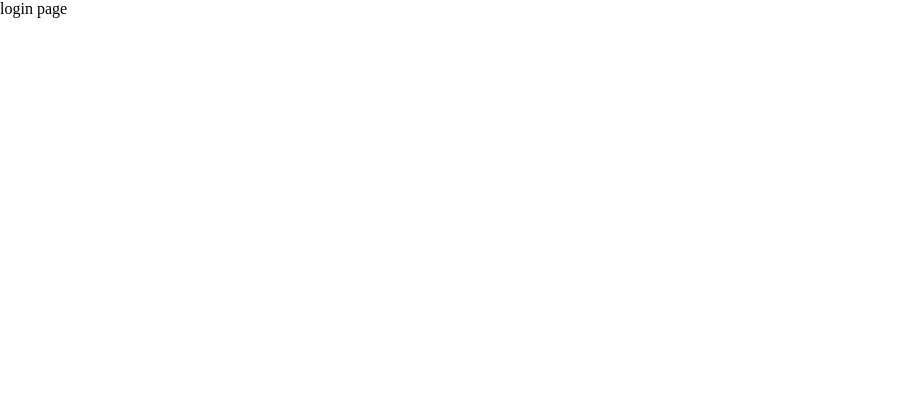
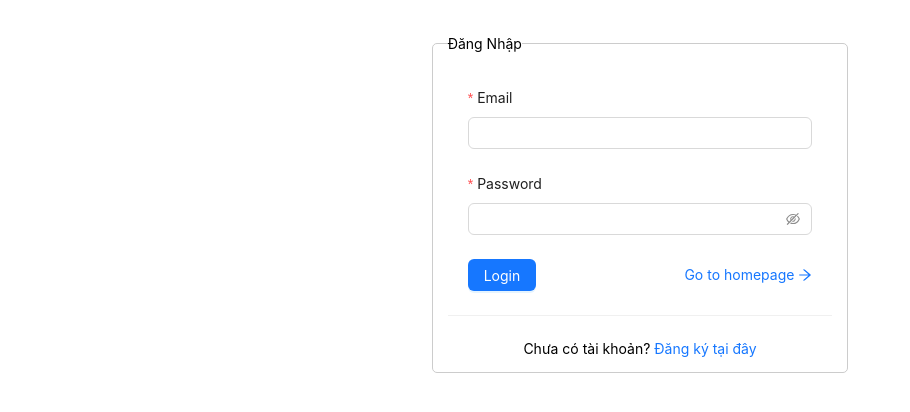
Before and after one commit to ifine2002/react-vite, a React (Vite) app: page /login in a window 1280 px wide. Shown: the top 412 px of the page, without its empty margins (0-910 px from the left). Built offline with nearby package versions, Linux system fonts and the light colour scheme.

Commit message:
design login

```diff
--- a/src/components/layout/header.jsx
+++ b/src/components/layout/header.jsx
@@ -1,7 +1,7 @@
 import { Link, NavLink } from 'react-router-dom';
 import { Menu } from 'antd';
-import { HomeOutlined, UserOutlined, BookOutlined } from '@ant-design/icons';
-import React, { useState } from 'react';
+import { HomeOutlined, UserOutlined, BookOutlined, SettingOutlined } from '@ant-design/icons';
+import React, { Children, useState } from 'react';
 
 
 const Header = () => {
@@ -27,6 +27,21 @@
             label: <Link to={"/books"}>Books</Link>,
             key: 'books',
             icon: <BookOutlined />,
+        },
+        {
+            label: 'Cài đặt',
+            key: 'setting',
+            icon: <SettingOutlined />,
+            children: [
+                {
+                    label: <Link to={"/login"}>Đăng nhập</Link>,
+                    key: 'login',
+                },
+                {
+                    label: 'Đăng xuất',
+                    key: 'logout',
+                }
+            ]
         }
     ];
 
--- a/src/pages/login.jsx
+++ b/src/pages/login.jsx
@@ -1,7 +1,95 @@
+import { Button, Input, Form, notification, Row, Col, Divider } from "antd";
+import { registerUserAPI } from "../services/api.service";
+import { Link } from "react-router-dom";
+import { ArrowRightOutlined } from '@ant-design/icons';
 
 const LoginPage = () => {
+    const [form] = Form.useForm();
+
+    const onFinish = async (values) => {
+        console.log(">>>> check value: ", values)
+        //cal api
+        // const res = await registerUserAPI(
+        //     values.fullName,
+        //     values.email,
+        //     values.password,
+        //     values.phone)
+        // if (res.data) {
+        //     notification.success({
+        //         message: "Register user",
+        //         description: "Đăng ký user thành công"
+        //     })
+        //     navigate("/login");
+        // } else {
+        //     notification.error({
+        //         message: "Error Register user",
+        //         description: JSON.stringify(res.message)
+        //     })
+        // }
+    }
     return (
-        <div>login page</div>
+        <Row justify={"center"} style={{ marginTop: "30px" }}>
+            <Col xs={24} md={16} lg={8}>
+                <fieldset style={{
+                    padding: "15px",
+                    margin: "5px",
+                    border: "1px solid #ccc",
+                    borderRadius: "5px"
+                }}>
+                    <legend>Đăng Nhập</legend>
+                    <Form
+                        form={form}
+                        layout="vertical"
+                        onFinish={onFinish}
+                        style={{ margin: "20px" }}
+                    // onFinishFailed={onFinishFailed}
+                    >
+                        <Form.Item
+                            label="Email"
+                            name="email"
+                            rules={[
+                                {
+                                    required: true,
+                                    message: 'Email không được để trống!',
+                                },
+                                {
+                                    type: "email",
+                                    message: 'Email không đúng định dạng!',
+                                },
+                            ]}
+                        >
+                            <Input />
+                        </Form.Item>
+
+                        <Form.Item
+                            label="Password"
+                            name="password"
+                            rules={[
+                                {
+                                    required: true,
+                                    message: 'Password không được để trống!',
+                                },
+                            ]}
+                        >
+                            <Input.Password />
+                        </Form.Item>
+
+                        <div style={{
+                            display: "flex",
+                            justifyContent: "space-between",
+                            alignItems: "center"
+                        }}>
+                            <Button
+                                onClick={() => form.submit()}
+                                type="primary">Login</Button>
+                            <Link to="/">Go to homepage  <ArrowRightOutlined /></Link>
+                        </div>
+                    </Form>
+                    <Divider />
+                    <div style={{ textAlign: "center" }}>Chưa có tài khoản? <Link to={"/register"}>Đăng ký tại đây</Link></div>
+                </fieldset>
+            </Col>
+        </Row>
     )
 }
 export default LoginPage;
--- a/src/pages/register.jsx
+++ b/src/pages/register.jsx
@@ -1,6 +1,6 @@
-import { Button, Input, Form, notification, Row, Col } from "antd";
+import { Button, Input, Form, notification, Row, Col, Divider } from "antd";
 import { registerUserAPI } from "../services/api.service";
-import { useNavigate } from "react-router-dom";
+import { useNavigate, Link } from "react-router-dom";
 
 const RegisterPage = () => {
     const [form] = Form.useForm();
@@ -31,9 +31,10 @@
             form={form}
             layout="vertical"
             onFinish={onFinish}
-            style={{ margin: "20px" }}
+            style={{ margin: "30px" }}
         // onFinishFailed={onFinishFailed}
         >
+            <h3 style={{ textAlign: "center" }}>Đăng ký tài khoản</h3>
             <Row justify={"center"}>
                 <Col xs={24} md={8}>
                     <Form.Item
@@ -110,6 +111,8 @@
                             onClick={() => form.submit()}
                             type="primary">Register</Button>
                     </div>
+                    <Divider />
+                    <div>Đã có tài khoản? <Link to={"/login"}>Đăng nhập tại đây</Link></div>
                 </Col>
             </Row>
         </Form>
```
Also changed, not shown: src/components/layout/header.css (deleted, +0 -27 lines).
